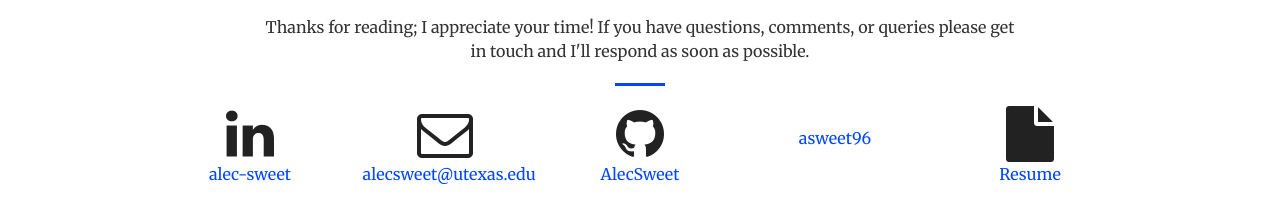
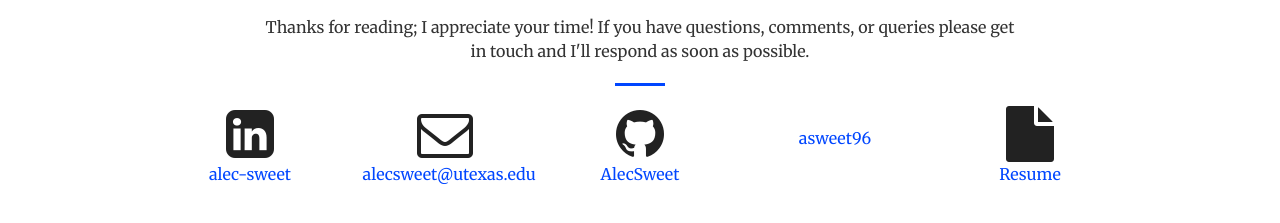
Before and after one commit to AlecSweet/AlecSweet.github.io, a Jekyll site: the page built from index.html, in a window 1280 px wide and 900 px high, scrolled down 1277 px. Shown: the part 594-817 px from the top of the window. Built offline with Jekyll 4.4.1, drawn with Linux system fonts in a browser that asks for light colours.

Commit message:
Update contact.html

```diff
--- a/_includes/contact.html
+++ b/_includes/contact.html
@@ -9,7 +9,7 @@
             </div>
             <div class="col-lg-2 col-lg-offset-1 text-center">
                 <a href="https://www.linkedin.com/in/{{ site.twitter_username }}">
-                    <i class="fa fa-linkedin fa-3x wow bounceIn" data-wow-delay=".1s"></i>
+                    <i class="fa fa-linkedin-square fa-3x wow bounceIn" data-wow-delay=".1s"></i>
                     <p>{{ site.twitter_username }}</p>
                 </a>
             </div>
```
